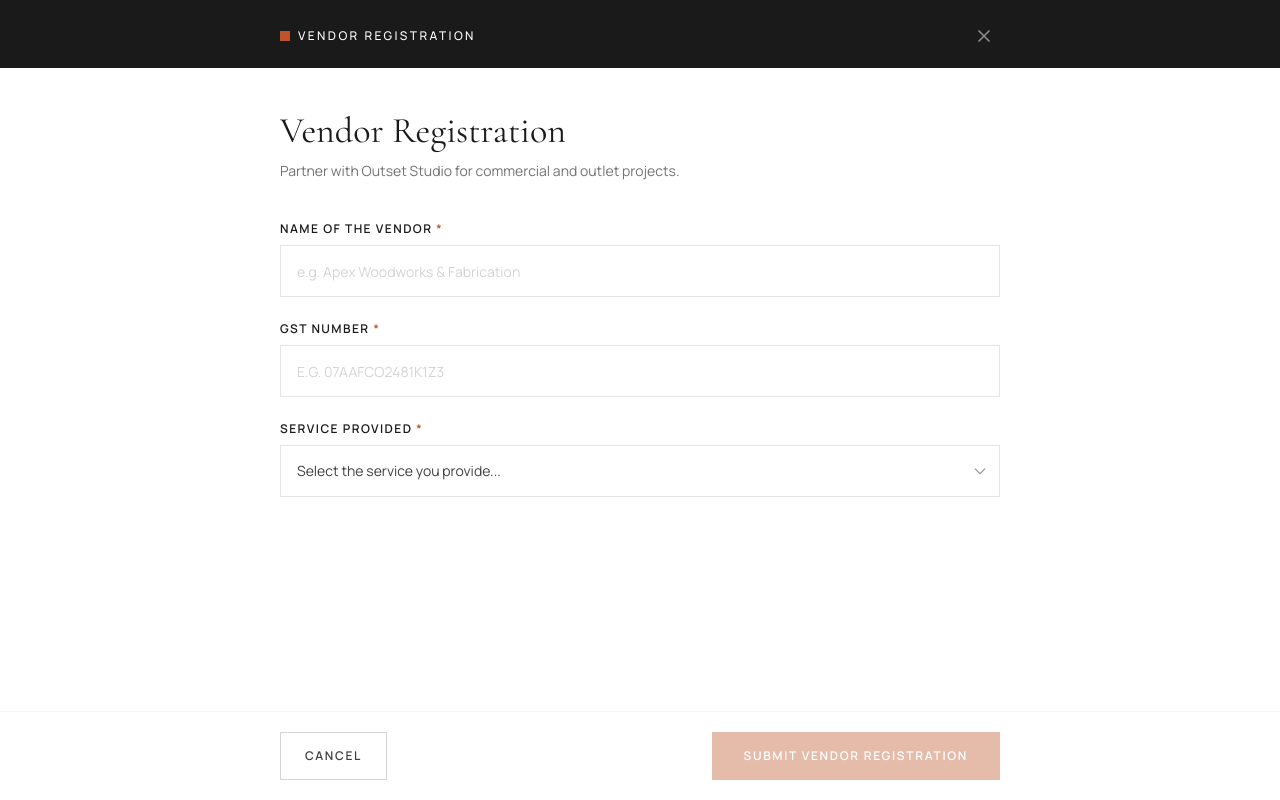
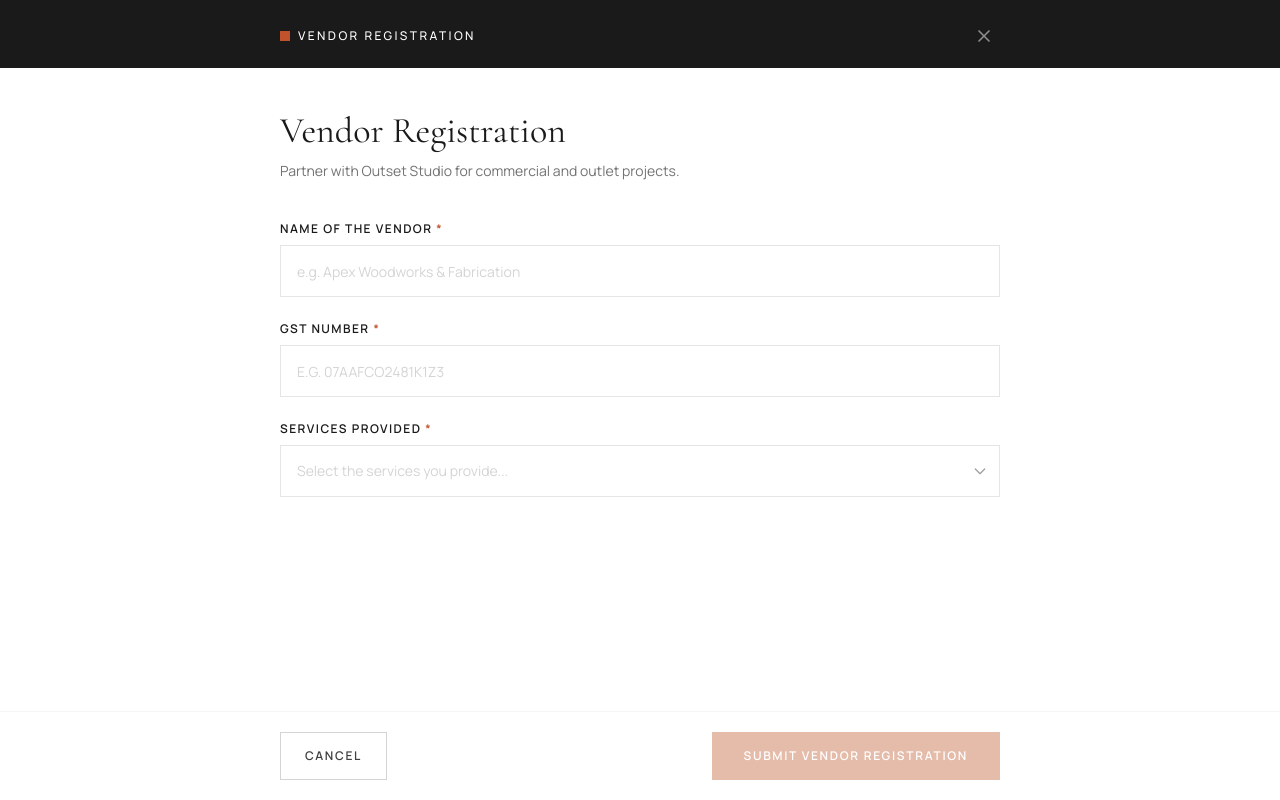
Before and after one commit to taybeen-healthy/outsetStudio, a Next.js app: page /register-vendors in a window 1280 px wide. Built offline with nearby package versions, Linux system fonts and the light colour scheme.

Commit message:
feat: multi-select dropdown for vendor registration services

```diff
--- a/src/app/register-vendors/page.js
+++ b/src/app/register-vendors/page.js
@@ -1,6 +1,6 @@
 "use client";
 
-import { useState } from "react";
+import { useState, useRef, useEffect } from "react";
 import Link from "next/link";
 
 const serviceOptions = [
@@ -22,13 +22,36 @@ export default function RegisterVendorsPage() {
   const [form, setForm] = useState({
     vendorName: "",
     gstNumber: "",
-    service: "",
+    services: [],
   });
+  const [dropdownOpen, setDropdownOpen] = useState(false);
+  const dropdownRef = useRef(null);
 
   const handleChange = (e) =>
     setForm((f) => ({ ...f, [e.target.name]: e.target.value }));
 
-  const canSubmit = form.vendorName && form.gstNumber && form.service;
+  const toggleService = (svc) =>
+    setForm((f) => ({
+      ...f,
+      services: f.services.includes(svc)
+        ? f.services.filter((s) => s !== svc)
+        : [...f.services, svc],
+    }));
+
+  const removeService = (svc) =>
+    setForm((f) => ({ ...f, services: f.services.filter((s) => s !== svc) }));
+
+  useEffect(() => {
+    const handleClickOutside = (e) => {
+      if (dropdownRef.current && !dropdownRef.current.contains(e.target)) {
+        setDropdownOpen(false);
+      }
+    };
+    document.addEventListener("mousedown", handleClickOutside);
+    return () => document.removeEventListener("mousedown", handleClickOutside);
+  }, []);
+
+  const canSubmit = form.vendorName && form.gstNumber && form.services.length > 0;
 
   return (
     <div className="min-h-screen bg-white flex flex-col">
@@ -94,24 +117,76 @@ export default function RegisterVendorsPage() {
 
             <div>
               <label className="block font-sans text-[11px] sm:text-xs font-semibold tracking-[0.12em] text-[#1a1a1a] mb-2">
-                SERVICE PROVIDED <span className="text-[#C0532C]">*</span>
+                SERVICES PROVIDED <span className="text-[#C0532C]">*</span>
               </label>
-              <div className="relative">
-                <select
-                  name="service"
-                  value={form.service}
-                  onChange={handleChange}
-                  className="w-full h-12 sm:h-13 border border-neutral-200 px-4 pr-10 text-sm text-neutral-700 font-sans bg-white focus:outline-none focus:border-[#C0532C] appearance-none transition-colors rounded-none cursor-pointer"
+
+              <div className="relative" ref={dropdownRef}>
+                <button
+                  type="button"
+                  onClick={() => setDropdownOpen(!dropdownOpen)}
+                  className="w-full h-12 sm:h-13 border border-neutral-200 px-4 pr-10 text-left text-sm font-sans bg-white focus:outline-none focus:border-[#C0532C] transition-colors rounded-none cursor-pointer flex items-center"
                 >
-                  <option value="">Select the service you provide...</option>
-                  {serviceOptions.map((s) => (
-                    <option key={s} value={s}>{s}</option>
-                  ))}
-                </select>
-                <svg className="absolute right-3 top-1/2 -translate-y-1/2 w-4 h-4 text-neutral-400 pointer-events-none" fill="none" stroke="currentColor" strokeWidth="2" viewBox="0 0 24 24">
+                  <span className={form.services.length > 0 ? "text-neutral-800" : "text-neutral-300"}>
+                    {form.services.length > 0
+                      ? `${form.services.length} service${form.services.length > 1 ? "s" : ""} selected`
+                      : "Select the services you provide..."}
+                  </span>
+                </button>
+                <svg className={`absolute right-3 top-1/2 -translate-y-1/2 w-4 h-4 text-neutral-400 pointer-events-none transition-transform ${dropdownOpen ? "rotate-180" : ""}`} fill="none" stroke="currentColor" strokeWidth="2" viewBox="0 0 24 24">
                   <path strokeLinecap="round" strokeLinejoin="round" d="M19 9l-7 7-7-7" />
                 </svg>
+
+                {dropdownOpen && (
+                  <div className="absolute top-full left-0 right-0 mt-1 bg-white border border-neutral-200 shadow-lg max-h-60 overflow-y-auto z-50">
+                    {serviceOptions.map((svc) => {
+                      const checked = form.services.includes(svc);
+                      return (
+                        <button
+                          key={svc}
+                          type="button"
+                          onClick={() => toggleService(svc)}
+                          className="w-full flex items-center gap-3 px-4 py-3 text-left hover:bg-neutral-50 transition-colors cursor-pointer border-b border-neutral-100 last:border-0"
+                        >
+                          <span
+                            className={`w-4 h-4 flex-shrink-0 flex items-center justify-center border rounded-sm transition-colors ${
+                              checked ? "bg-[#C0532C] border-[#C0532C]" : "border-neutral-300"
+                            }`}
+                          >
+                            {checked && (
+                              <svg className="w-2.5 h-2.5 text-white" fill="none" stroke="currentColor" strokeWidth="3" viewBox="0 0 24 24">
+                                <path strokeLinecap="round" strokeLinejoin="round" d="M5 13l4 4L19 7" />
+                              </svg>
+                            )}
+                          </span>
+                          <span className="text-sm font-sans text-neutral-700">{svc}</span>
+                        </button>
+                      );
+                    })}
+                  </div>
+                )}
               </div>
+
+              {form.services.length > 0 && (
+                <div className="flex flex-wrap gap-2 mt-3">
+                  {form.services.map((svc) => (
+                    <span
+                      key={svc}
+                      className="inline-flex items-center gap-1.5 px-3 py-1.5 bg-[#C0532C] text-white text-[12px] sm:text-[13px] font-sans font-medium rounded-none"
+                    >
+                      {svc}
+                      <button
+                        type="button"
+                        onClick={() => removeService(svc)}
+                        className="w-4 h-4 flex items-center justify-center hover:bg-white/20 rounded-sm transition-colors cursor-pointer"
+                      >
+                        <svg className="w-3 h-3" fill="none" stroke="currentColor" strokeWidth="2" viewBox="0 0 24 24">
+                          <path strokeLinecap="round" strokeLinejoin="round" d="M6 18L18 6M6 6l12 12" />
+                        </svg>
+                      </button>
+                    </span>
+                  ))}
+                </div>
+              )}
             </div>
           </div>
         </div>
```
Also changed, not shown: public/fiv icon.png (added).
